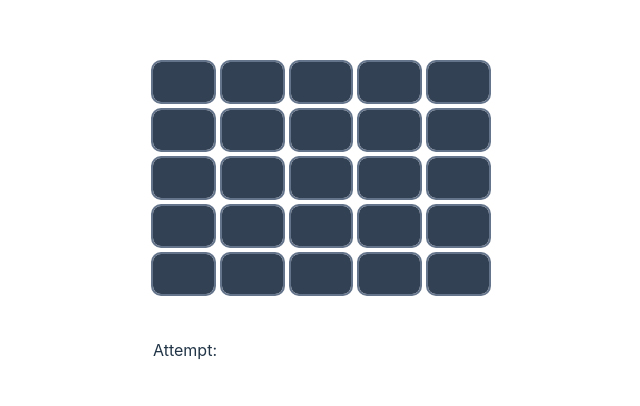
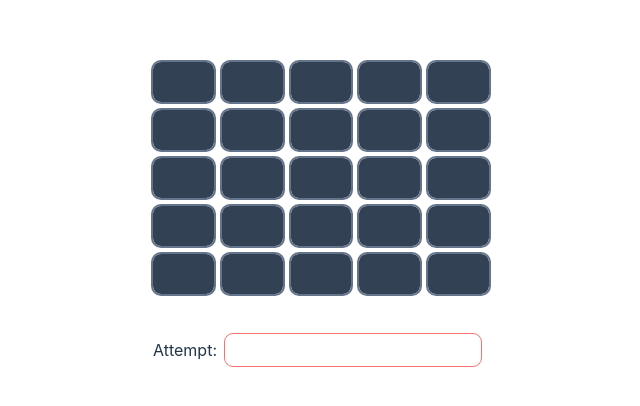
Before and after one commit to Tristan-Muggridge/wordle-ts, a React (Vite) app in the folder wordle-ts/: page / in a window 1280 px wide. Shown: the part 206-612 px from the top of the page, without its empty margins (319-959 px from the left). Built offline with nearby package versions, Linux system fonts and the light colour scheme.

Commit message:
implement-gamestate

```diff
--- a/wordle-ts/src/App.tsx
+++ b/wordle-ts/src/App.tsx
@@ -8,6 +8,12 @@ enum CharacterStatus {
 	Close = "Close",
 	Incorrect = "Incorrect",
 	None = "None"
+}
+
+enum GameState {
+	"In Progress" = "In Progress",
+	Victory = "Victory",
+	Defeat = "Defeat"
 }
 
 interface IWordMap {
@@ -35,14 +41,17 @@ class Attempt {
 
 
 function App() {
+
+	const maxTurns = 5;
+	const wordLength = 5;
+
 	const [target, setTarget] = useState("words")
-	const [attempts, setAttempts] = useState<Attempt[]>(new Array(5).fill(new Attempt(new Array(5).fill(new Character('', CharacterStatus.None)))))
+	const [attempts, setAttempts] = useState<Attempt[]>(new Array(wordLength).fill(new Attempt(new Array(wordLength).fill(new Character('', CharacterStatus.None)))))
 	const [attempt, setAttempt] = useState("");
 	const [attemptQty, setAttemptQty] = useState(0);
 	const attemptInput = useRef<HTMLInputElement>(null);
 	const [targetMap, setTargetMap] = useState<IWordMap>({});
-
-	console.debug(attempts)
+	const [gameState, setGameState] = useState<GameState>(GameState['In Progress'])
 
 	useEffect(()=> {
 		const output: { [key: string]: number } = {};
@@ -50,9 +59,10 @@ function App() {
 		setTargetMap({...output})
 	}, [target])
 
+
 	const handleKeydown = (e: ChangeEvent<HTMLInputElement>) => {
 		const {target: {value: currentVal}} = e
-		if (currentVal.length <= 5) setAttempt(currentVal);
+		if (currentVal.length <= wordLength) setAttempt(currentVal);
 	}
 
 	const analyseAttempt = (attempt: string) => {
@@ -72,11 +82,12 @@ function App() {
 		}
 	}
 
-	const handleSubmit = (e: FormEvent<HTMLFormElement>) => {
+	const handleSubmit = async (e: FormEvent<HTMLFormElement>) => {
 		e.preventDefault();
-		console.debug("submitted: ", attempt);
 
-		console.debug()
+
+		if (attempt.toLocaleLowerCase() == target.toLocaleLowerCase()) setGameState(GameState.Victory)
+		else if (attemptQty+1 == maxTurns) setGameState(GameState.Defeat);
 
 		const updated = attempts;
 		updated[attemptQty] = new Attempt(analyseAttempt(attempt))
@@ -89,11 +100,10 @@ function App() {
 		<div className="App">
 
 			<ul className='grid grid-cols-5 gap-2 my-10'>
-
 			{
 				attempts.map( attempt => {
 					return attempt.letters.map( letter => {
-						return <ol className={`p-2 bg-slate-700 rounded-lg outline outline-slate-500 outline-2  ${ loadStyle(letter.status) }`}>
+						return <ol key={crypto.randomUUID()} className={`p-2 bg-slate-700 rounded-lg outline outline-slate-500 outline-2  ${ loadStyle(letter.status) }`}>
 							<pre> {letter.value ? letter.value : ''} </pre>
 						</ol>
 					})
@@ -101,17 +111,26 @@ function App() {
 			}
 			</ul>
 
-			{ attemptQty < 5 &&  <form className='' onSubmit={handleSubmit}>
+			{ gameState == GameState['In Progress'] ?
+			<>
+			<form className='' onSubmit={(e)=> attempt.length == wordLength ? handleSubmit(e) : e.preventDefault()}>
 				<label htmlFor="attempt" className=''>Attempt:</label>
+
 				<input
-					className='mx-2 rounded-lg p-1'
+					className={`mx-2 rounded-lg p-1 outline outline-1 ${ attempt.length < wordLength ? 'outline-red-400' : 'outline-green-400' }`}
 					type="text"
 					id="attempt"
 					onChange={handleKeydown}
 					value={attempt}
 					ref={attemptInput} />
-			</form>}
-
+			</form>
+			</>
+			:
+			<>
+				<h1>{gameState == GameState.Victory ? 'You won!' : 'Better luck next time!'}</h1>
+				{gameState == GameState.Defeat && <h2> The correct answer was: {target} </h2>}
+			</>
+			}
 		</div>
   	)
 }
```
